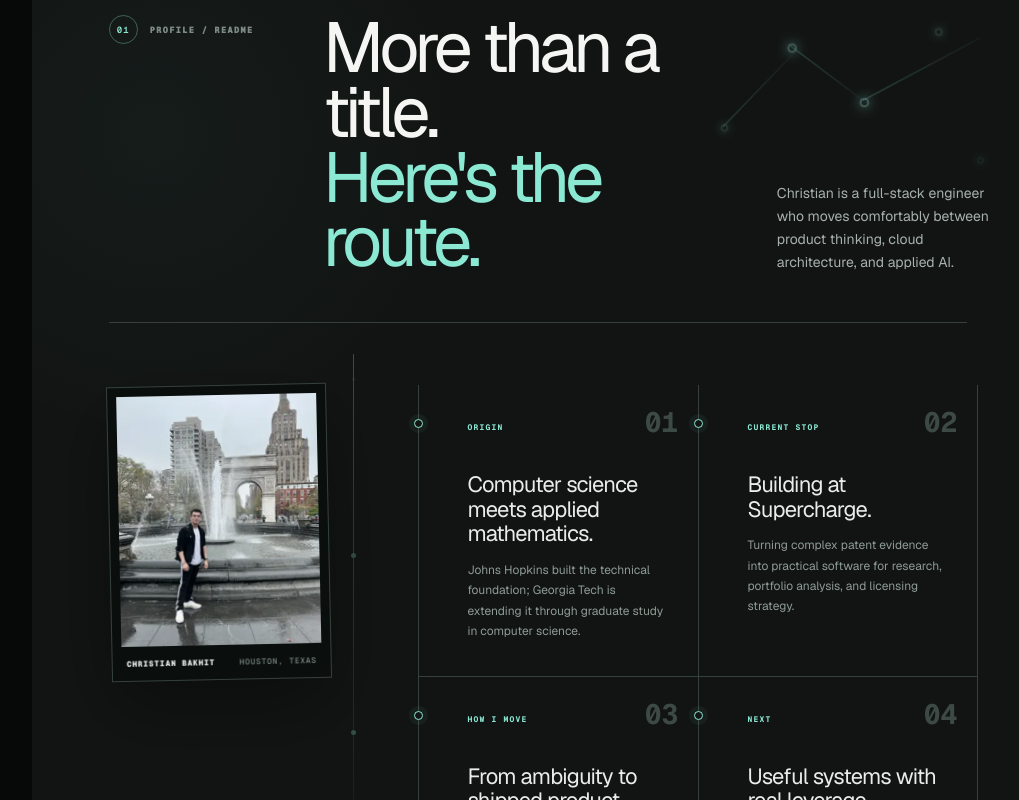
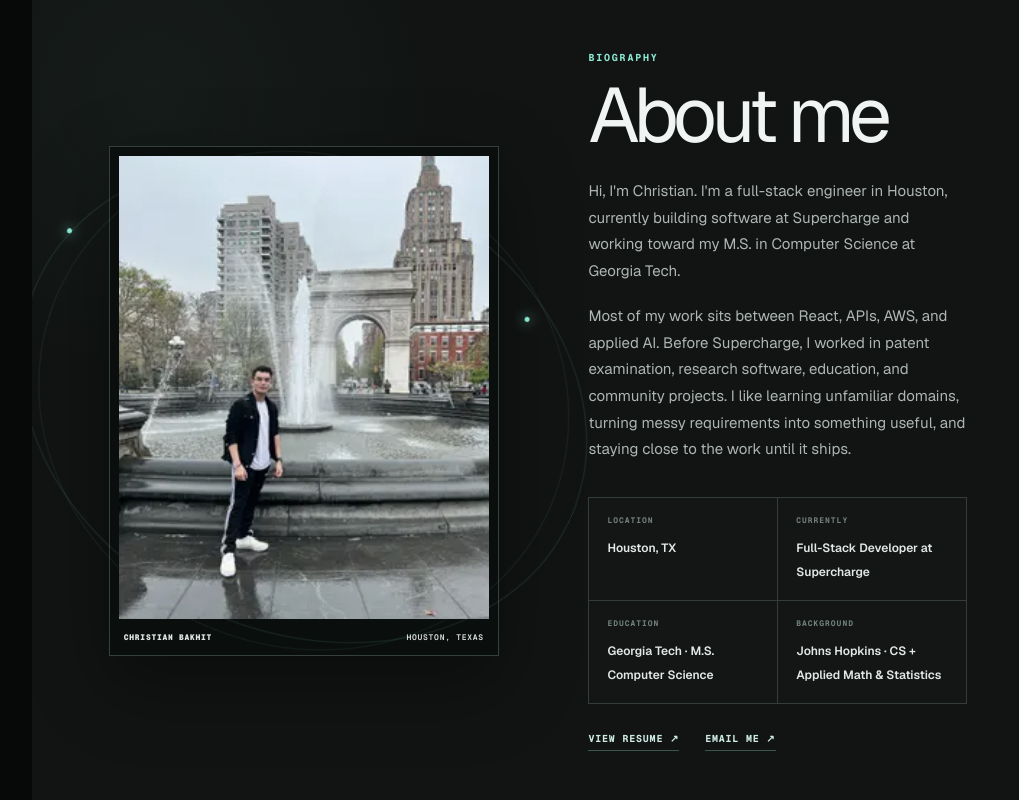
Before and after one commit to ChrisBakhit/christian-portfolio, a Next.js app: page / in a window 1280 px wide. Shown: the part 1140-1940 px from the top of the page, without its empty margins (236-1255 px from the left). Built offline with nearby package versions, Linux system fonts and the light colour scheme.

Commit message:
Replace profile route with personal biography

```diff
--- a/app/navigation.css
+++ b/app/navigation.css
@@ -145,6 +145,26 @@ main.sidebarOpen { padding-left: 268px; }
 .profileConstellation i:nth-of-type(1){left:9%;top:59%;width:105px;transform:rotate(-48deg)}.profileConstellation i:nth-of-type(2){left:30%;top:24%;width:96px;transform:rotate(35deg)}.profileConstellation i:nth-of-type(3){left:54%;top:46%;width:132px;transform:rotate(-30deg)}
 .profileDocument { max-width:900px; }
 .profileRoute { max-width:1160px; margin:auto; }
+.profileBio { position:relative; z-index:2; display:grid; grid-template-columns:minmax(270px,390px) minmax(0,1fr); gap:clamp(48px,7vw,110px); align-items:center; max-width:1120px; margin:36px auto 0; }
+.profilePhoto { position:relative; margin:0; padding:9px; border:1px solid #35403c; background:#0a0e0c; box-shadow:0 28px 70px rgba(0,0,0,.35); }
+.profilePhoto img { position:relative; z-index:1; display:block; width:100%; aspect-ratio:4/5; object-fit:cover; filter:saturate(.78); transition:filter .45s ease; }
+.profilePhoto:hover img { filter:saturate(1); }
+.profilePhoto figcaption { position:relative; z-index:2; display:flex; justify-content:space-between; gap:12px; padding:13px 5px 4px; color:#dbe2df; font:600 8px var(--font-mono); text-transform:uppercase; letter-spacing:.09em; }
+.profilePhotoOrbit { position:absolute; z-index:0; inset:-38px; border:1px solid rgba(139,233,211,.12); border-radius:50%; transform:rotate(-18deg); animation:profileOrbit 18s linear infinite; }
+.profilePhotoOrbit:before { content:""; position:absolute; inset:22px -15px; border:1px solid rgba(139,233,211,.08); border-radius:50%; }
+.profilePhotoOrbit i { position:absolute; width:5px; height:5px; border-radius:50%; background:var(--teal); box-shadow:0 0 12px var(--teal); }
+.profilePhotoOrbit i:nth-child(1){left:14%;top:20%}.profilePhotoOrbit i:nth-child(2){right:8%;top:47%}.profilePhotoOrbit i:nth-child(3){left:36%;bottom:1%}
+.profileCopy { max-width:650px; }
+.profileEyebrow { margin:0 0 17px!important; color:var(--teal)!important; font:650 10px var(--font-mono)!important; letter-spacing:.18em; }
+.profileCopy h2 { margin:0 0 28px; color:#f0f4f2; font-size:clamp(52px,6vw,82px); line-height:.9; letter-spacing:-.065em; }
+.profileCopy>p:not(.profileEyebrow) { margin:0 0 18px; color:#adb6b2; font-size:15px; line-height:1.78; }
+.profileFacts { display:grid; grid-template-columns:repeat(2,minmax(0,1fr)); margin-top:34px; border-top:1px solid #343d39; border-left:1px solid #343d39; }
+.profileFacts div { min-height:94px; padding:17px 18px; border-right:1px solid #343d39; border-bottom:1px solid #343d39; background:rgba(255,255,255,.012); }
+.profileFacts small { display:block; margin-bottom:10px; color:#71817a; font:650 8px var(--font-mono); letter-spacing:.12em; }
+.profileFacts strong { color:#e2e8e5; font-size:12px; line-height:1.5; font-weight:550; }
+.profileLinks { display:flex; gap:26px; margin-top:28px; }
+.profileLinks a { color:#cdebe3; font:650 10px var(--font-mono); text-transform:uppercase; letter-spacing:.08em; border-bottom:1px solid rgba(139,233,211,.32); padding-bottom:5px; }
+.profileLinks a:hover { color:var(--teal); border-color:var(--teal); }
 .routeIntro { display:grid; grid-template-columns:180px minmax(420px,1fr) minmax(220px,.55fr); gap:34px; align-items:end; padding-bottom:48px; border-bottom:1px solid #36403c; }
 .routeFile { align-self:start; display:flex; align-items:center; gap:12px; color:#7e8b85; font:600 9px var(--font-mono); letter-spacing:.12em; }
 .routeFile span { width:29px; height:29px; display:grid; place-items:center; border:1px solid rgba(139,233,211,.35); border-radius:50%; color:var(--teal); }
@@ -370,6 +390,7 @@ main.sidebarOpen { padding-left: 268px; }
   .resumeList:before,.resumeList:after,.resumeItem:before { display:none; }
   .resumeItem:hover { padding-left:0; }
   .about { grid-template-columns:1fr; }
+  .profileBio { grid-template-columns:260px 1fr; gap:42px; }
   .profileDocument { max-width:none; }
   .routeIntro { grid-template-columns:130px 1fr; }
   .routeIntro>p { grid-column:2; }
@@ -388,6 +409,9 @@ main.sidebarOpen { padding-left: 268px; }
   .skillsEditor { padding-left: 20px; padding-right: 20px; }
   .skillGroupGrid { grid-template-columns: 1fr; }
   .profileIntro,.focusGrid,.educationCards { grid-template-columns:1fr; }
+  .profileBio,.profileFacts { grid-template-columns:1fr; }
+  .profileBio { gap:42px; margin-top:20px; }
+  .profilePhoto { width:min(82%,300px); }
   .profileIntro .realPhoto { width:min(78%,260px); }
   .routeIntro,.routeMap,.routeStops { grid-template-columns:1fr; }
   .routeIntro>p { grid-column:auto; }
@@ -424,4 +448,5 @@ main.sidebarOpen { padding-left: 268px; }
 @keyframes contactBroadcast { 0% { opacity:.55; transform:scale(.3); } 75%,100% { opacity:0; transform:scale(3.1); } }
 @keyframes signalStarPulse { 50% { opacity:.5; transform:scale(1.18) rotate(8deg); } }
 @keyframes dishFloat { 50% { translate:0 -7px; rotate:2deg; } }
+@keyframes profileOrbit { to { rotate:342deg; } }
 @media(prefers-reduced-motion:reduce) { .skillGauge { opacity:1; transform:none; } .signalStar,.signalWaves i,.signalDish { animation:none; } .signalWaves i { opacity:.18; } }
--- a/app/page.tsx
+++ b/app/page.tsx
@@ -341,19 +341,25 @@ export default function Home() {
       </section>
 
       <section className="about section" id="about">
-        <nav className="profileConstellation" aria-label="Profile constellation"><button onClick={() => jumpTo("#experience")} data-label="Supercharge" /><button onClick={() => jumpTo("#education")} data-label="Georgia Tech" /><button onClick={() => jumpTo("#education")} data-label="Johns Hopkins" /><button onClick={() => jumpTo("#skills")} data-label="Engineering" /><button onClick={() => jumpTo("#contact")} data-label="Houston" /><i /><i /><i /></nav>
         <div className="editorCrumb"><span>christian-portfolio</span><b>›</b><strong>profile.md</strong></div>
-        <article className="profileRoute" data-reveal>
-          <header className="routeIntro"><div className="routeFile"><span>01</span><b>PROFILE / README</b></div><h2>More than a title.<br /><em>Here&apos;s the route.</em></h2><p>Christian is a full-stack engineer who moves comfortably between product thinking, cloud architecture, and applied AI.</p></header>
-          <div className="routeMap">
-            <div className="routeTrack" aria-hidden="true"><i /><i /><i /><i /></div>
-            <figure className="routePortrait"><img src="/christian-profile.webp" alt="Christian Bakhit at Washington Square Park" /><figcaption><b>Christian Bakhit</b><span>Houston, Texas</span></figcaption></figure>
-            <div className="routeStops">
-              <article><span className="stopIndex">01</span><small>ORIGIN</small><h3>Computer science meets applied mathematics.</h3><p>Johns Hopkins built the technical foundation; Georgia Tech is extending it through graduate study in computer science.</p></article>
-              <article><span className="stopIndex">02</span><small>CURRENT STOP</small><h3>Building at Supercharge.</h3><p>Turning complex patent evidence into practical software for research, portfolio analysis, and licensing strategy.</p></article>
-              <article><span className="stopIndex">03</span><small>HOW I MOVE</small><h3>From ambiguity to shipped product.</h3><p>I connect React interfaces, APIs, AWS systems, data models, and AI workflows—then stay accountable for the result.</p></article>
-              <article><span className="stopIndex">04</span><small>NEXT</small><h3>Useful systems with real leverage.</h3><p>The goal is simple: own the outcome, explain the tradeoffs, and ship the part that matters.</p></article>
+        <article className="profileBio" data-reveal>
+          <figure className="profilePhoto">
+            <div className="profilePhotoOrbit" aria-hidden="true"><i /><i /><i /></div>
+            <img src="/christian-profile.webp" alt="Christian Bakhit at Washington Square Park" />
+            <figcaption><b>Christian Bakhit</b><span>Houston, Texas</span></figcaption>
+          </figure>
+          <div className="profileCopy">
+            <p className="profileEyebrow">BIOGRAPHY</p>
+            <h2>About me</h2>
+            <p>Hi, I&apos;m Christian. I&apos;m a full-stack engineer in Houston, currently building software at Supercharge and working toward my M.S. in Computer Science at Georgia Tech.</p>
+            <p>Most of my work sits between React, APIs, AWS, and applied AI. Before Supercharge, I worked in patent examination, research software, education, and community projects. I like learning unfamiliar domains, turning messy requirements into something useful, and staying close to the work until it ships.</p>
+            <div className="profileFacts">
+              <div><small>LOCATION</small><strong>Houston, TX</strong></div>
+              <div><small>CURRENTLY</small><strong>Full-Stack Developer at Supercharge</strong></div>
+              <div><small>EDUCATION</small><strong>Georgia Tech · M.S. Computer Science</strong></div>
+              <div><small>BACKGROUND</small><strong>Johns Hopkins · CS + Applied Math &amp; Statistics</strong></div>
             </div>
+            <div className="profileLinks"><a href="/Christian_Bakhit_Resume.pdf" target="_blank">View resume ↗</a><a href="mailto:chrisbakhit@gmail.com">Email me ↗</a></div>
           </div>
         </article>
       </section>
```
